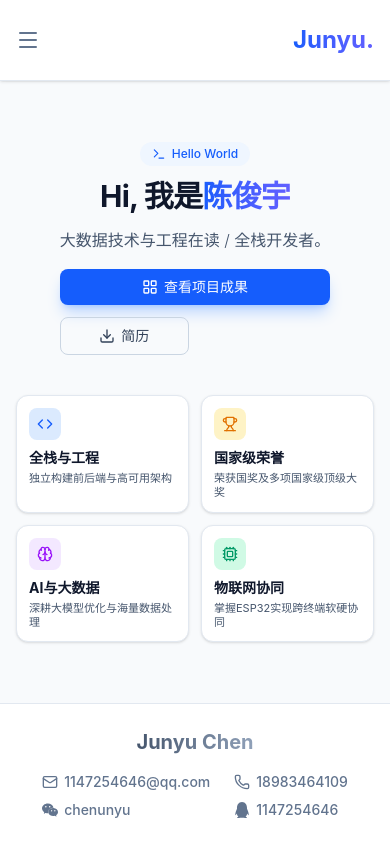
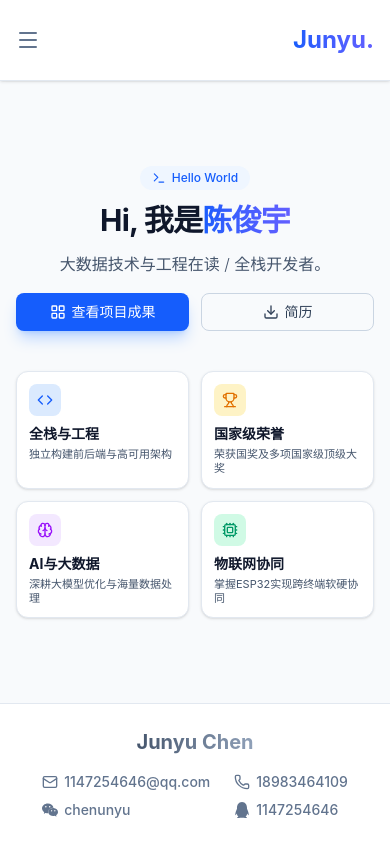
Before and after one commit to Qregret/portfolio, a Vue app: page / in a window 390 px wide. Built offline with nearby package versions, Linux system fonts and the light colour scheme.

Commit message:
style: fix mobile hero section layout to align perfectly with cards

```diff
--- a/src/views/Home.vue
+++ b/src/views/Home.vue
@@ -9,7 +9,7 @@ const router = useRouter()
   <div class="max-w-7xl mx-auto px-4 sm:px-6 lg:px-8 h-full flex flex-col justify-center">
     <!-- Hero Section -->
     <div class="flex flex-col lg:flex-row items-center justify-center gap-5 sm:gap-8 lg:gap-16">
-      <div class="flex-1 text-center lg:text-left">
+      <div class="flex-1 w-full max-w-md sm:max-w-lg lg:max-w-none text-center lg:text-left">
         <div class="inline-flex items-center px-3 py-1 sm:px-4 sm:py-1.5 rounded-full bg-blue-50 dark:bg-blue-900/30 text-blue-600 dark:text-blue-400 text-xs sm:text-sm font-medium mb-3 sm:mb-6">
           <Terminal :size="14" class="mr-1.5 sm:mr-2" />
           <span>Hello World</span>
@@ -25,7 +25,7 @@ const router = useRouter()
         </p>
 
         <div class="grid grid-cols-2 sm:flex sm:flex-wrap justify-center lg:justify-start gap-3 sm:gap-4 mt-3 sm:mt-6">
-          <button @click="router.push('/projects')" class="w-full sm:w-auto flex items-center justify-center btn btn-primary px-4 py-2 sm:px-6 sm:py-3 text-sm md:text-base shadow-lg shadow-blue-500/30 col-span-2 sm:col-span-1">
+          <button @click="router.push('/projects')" class="w-full sm:w-auto flex items-center justify-center btn btn-primary px-4 py-2 sm:px-6 sm:py-3 text-sm md:text-base shadow-lg shadow-blue-500/30">
             <LayoutGrid :size="16" class="mr-1.5 sm:mr-2" /> 查看项目成果
           </button>
           <button @click="router.push('/skills')" class="hidden sm:flex items-center justify-center bg-blue-50 text-blue-600 hover:bg-blue-100 dark:bg-blue-900/30 dark:text-blue-400 dark:hover:bg-blue-900/50 border border-blue-100 dark:border-blue-800 transition-colors rounded-lg font-medium px-4 py-2 sm:px-6 sm:py-3 text-sm md:text-base">
```
